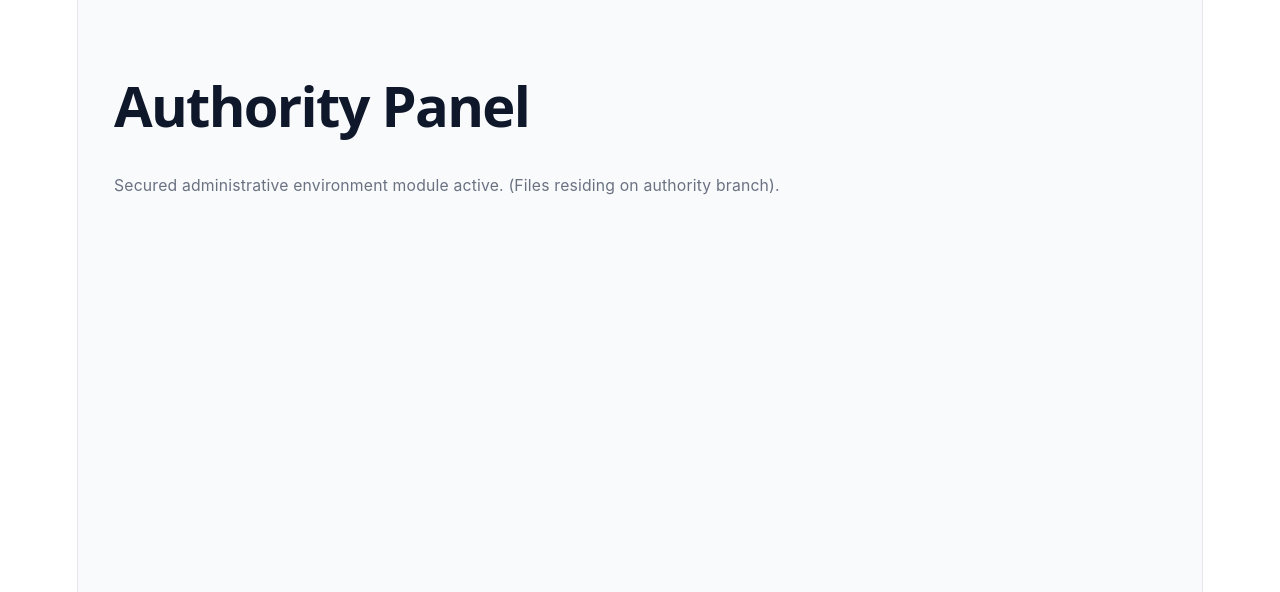
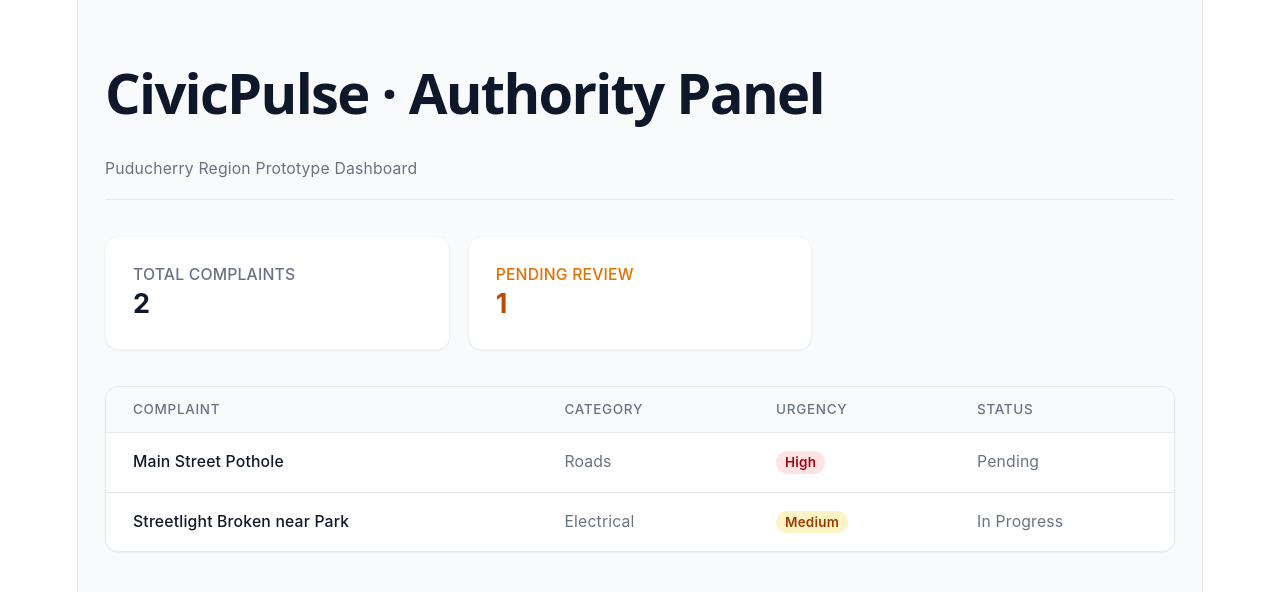
Before and after one commit to madhu-vanthi-2517/civicpulse, a React app in the folder frontend/: page /admin in a window 1280 px wide. Shown: the top 592 px of the page. Built offline with nearby package versions, Linux system fonts and the light colour scheme; the HTML template or start-up script is replaced by a standard one.

Commit message:
feat(routing): integrate real admin dashboard asset and complete core app routing matrix

```diff
--- a/frontend/src/App.jsx
+++ b/frontend/src/App.jsx
@@ -1,17 +1,6 @@
 import { BrowserRouter as Router, Routes, Route } from 'react-router-dom';
 import ComplaintForm from './pages/citizen/ComplaintForm';
-
-// Self-contained placeholder so the compiler never breaks on this branch
-function AdminPlaceholder() {
-  return (
-    <div className="p-8 bg-gray-50 min-h-screen text-left font-sans">
-      <h1 className="text-2xl font-bold text-slate-950 mb-2">Authority Panel</h1>
-      <p className="text-gray-500 text-sm">
-        Secured administrative environment module active. (Files residing on authority branch).
-      </p>
-    </div>
-  );
-}
+import AdminDashboard from './pages/authority/AdminDashboard'; // 1. Real component imported cleanly
 
 export default function App() {
   return (
@@ -19,10 +8,10 @@ export default function App() {
       <div className="min-h-screen bg-gray-50 text-slate-900 font-sans">
         <main>
           <Routes>
-            {/* Base Home Route: Mathi's Citizen Portal Card Layout */}
             <Route path="/" element={<ComplaintForm />} />
 
-            <Route path="/admin" element={<AdminPlaceholder />} />
+
+            <Route path="/admin" element={<AdminDashboard />} />
           </Routes>
         </main>
       </div>
```
